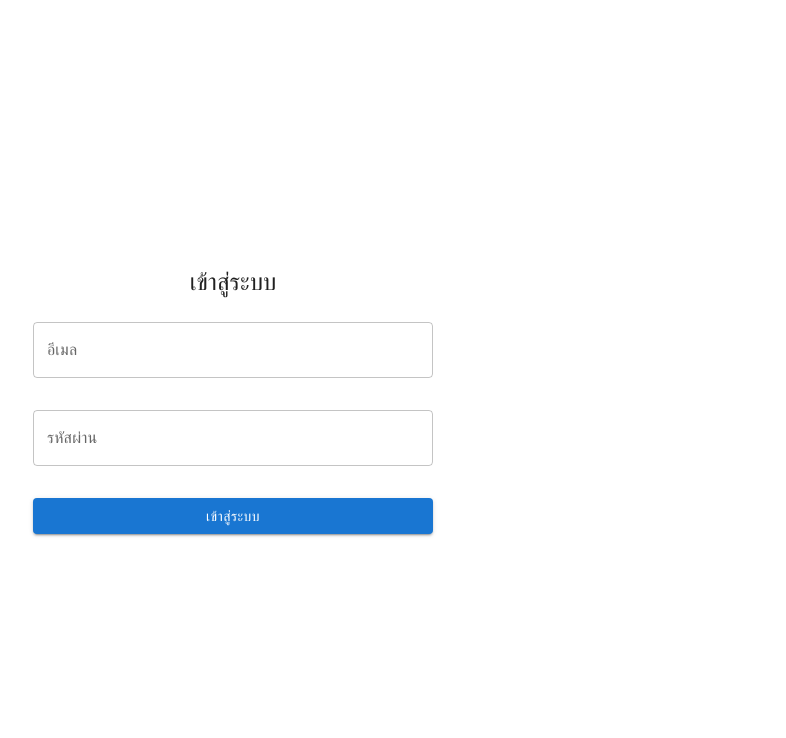
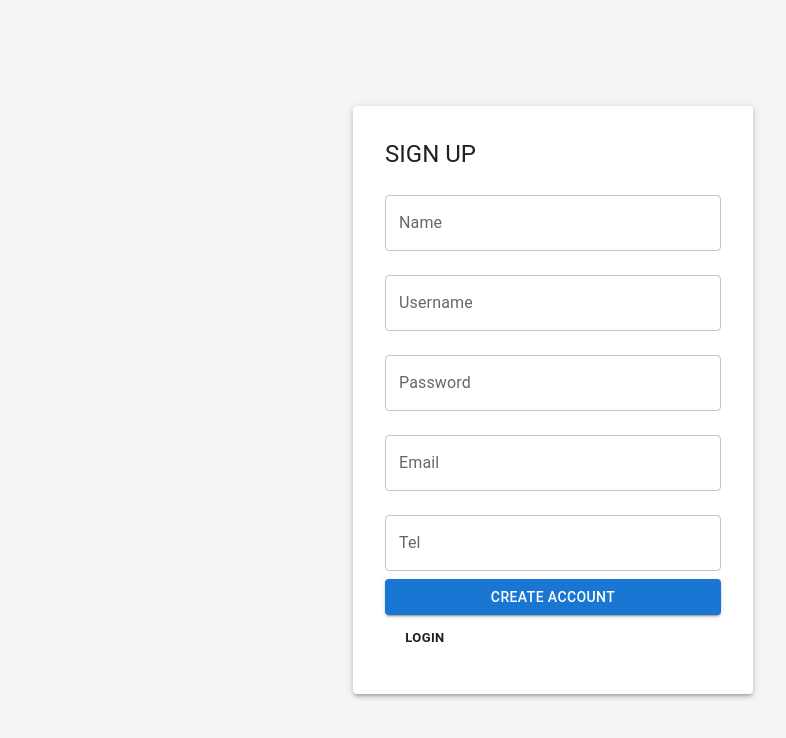
Before and after one commit to tthanaphon/web-volunteer, a React (Create React App) app: page /signup in a window 1280 px wide. Before the commit this address led to /login. Shown: the top 738 px of the page, without its empty margins (87-873 px from the left). Built offline with nearby package versions, Linux system fonts and the light colour scheme.

Commit message:
signup ver1

```diff
--- a/src/App.js
+++ b/src/App.js
@@ -3,35 +3,49 @@ import { Route, Routes, useLocation, Navigate } from 'react-router-dom';
 import { CssBaseline, ThemeProvider, createTheme } from '@mui/material';
 import HomePage from './Front-end/Homepage';
 import LoginPage from './Front-end/LoginPage';
+import SignUpPage from './Front-end/SignUp';
 import Detailpage from './Components/Detailpage';
 import RegistrationForm from './Components/Register';
 import JoinEvent from './Front-end/JoinEventpage';
 
-
 const theme = createTheme();
 
 function App() {
-  const [isAuthenticated, setIsAuthenticated] = useState(false); // Authentication state
+  const [isAuthenticated, setIsAuthenticated] = useState(false);
+  const [userId, setUserId] = useState(null);
   const location = useLocation();
 
   useEffect(() => {
     // Check if the user is authenticated when the app loads
     const authStatus = localStorage.getItem('isAuthenticated');
+    const storedUserId = localStorage.getItem('userID');
     if (authStatus === 'true') {
       setIsAuthenticated(true);
+      setUserId(storedUserId);
     }
   }, []);
 
-  const handleLogin = () => {
+  const handleLogin = (userId) => {
     setIsAuthenticated(true);
+    setUserId(userId);
+    localStorage.setItem('isAuthenticated', 'true'); // Store authentication status
+    localStorage.setItem('userID', userId); // Store user ID
   };
 
+  const handleLogout = () => {
+    localStorage.removeItem('isAuthenticated'); // Remove authentication status
+    localStorage.removeItem('userID'); // Remove user ID
+    setIsAuthenticated(false); // Update state
+    setUserId(null); // Clear user ID from state
+  };
 
   return (
     <ThemeProvider theme={theme}>
       <CssBaseline />
       <div className="App">
-        {location.pathname !== '/login' && isAuthenticated }
+        {location.pathname !== '/login' && isAuthenticated && (
+          <button onClick={handleLogout}>Logout</button> // Logout button
+        )}
         <div className='Content'>
           <Routes>
             <Route
@@ -39,18 +53,25 @@ function App() {
               element={<LoginPage onLogin={handleLogin} />}
             />
             <Route
+              path="/signup"
+              element={<SignUpPage />}  // Route for Sign Up page
+            />
+            <Route
               path="/home"
-              element={isAuthenticated ? <HomePage /> : <Navigate to="/login" />}
+              element={isAuthenticated ? <HomePage onLogout={handleLogout} userId={userId} /> : <Navigate to="/login" />}
             />
             <Route
               path="/event-detail"
-              element={<Detailpage />} />
+              element={isAuthenticated ? <Detailpage userId={userId} /> : <Navigate to="/login" />}
+            />
             <Route
               path="/event-register"
-              element={<RegistrationForm />} />
+              element={isAuthenticated ? <RegistrationForm userId={userId} /> : <Navigate to="/login" />}
+            />
             <Route
               path="/activity-attend"
-              element={<JoinEvent />} />
+              element={isAuthenticated ? <JoinEvent userId={userId} /> : <Navigate to="/login" />}
+            />
             <Route
               path="*"
               element={<Navigate to="/login" />}
--- a/src/Components/Register.js
+++ b/src/Components/Register.js
@@ -10,7 +10,7 @@ import Sidebar from '../Front-end/Sidebar';
 const GENDER_CHOICES = ['ชาย', 'หญิง', 'อื่นๆ'];
 const RELIGION_CHOICES = ['พุทธ', 'คริสต์', 'อิสลาม', 'ฮินดู', 'ซิกข์', 'ไม่มีศาสนา', 'อื่นๆ'];
 
-const RegistrationForm = () => {
+const RegistrationForm = ({ userId  } ) => {
   const location = useLocation();
   const { eventID, event_name } = location.state || {};
   const [loading, setLoading] = useState(false);
@@ -18,7 +18,7 @@ const RegistrationForm = () => {
   const [snackbarOpen, setSnackbarOpen] = useState(false);
 
   const navigate = useNavigate();
-
+  console.log('userid', userId )
 //  console.log('id',eventID)
 //  console.log('name',event_name)
 
@@ -70,7 +70,7 @@ const RegistrationForm = () => {
         etc: formData.etc,
         status: 'active', // Set status to active
         event: eventID, // Use the received eventId
-        user: 3 // Replace with actual user ID or remove if not needed
+        user: userId // Replace with actual user ID or remove if not needed
     };
     console.log('data:', dataToSubmit)
 
--- a/src/Front-end/LoginPage.js
+++ b/src/Front-end/LoginPage.js
@@ -1,94 +1,93 @@
 import React, { useState } from 'react';
-import { TextField, Button, Box, Typography, Paper, Grid } from '@mui/material';
+import { TextField, Button, Box, Typography, Paper } from '@mui/material';
 import { useNavigate } from 'react-router-dom';
+import axios from 'axios';
 
 const LoginPage = ({ onLogin }) => {
-  const [email, setEmail] = useState('');
+  const [username, setUsername] = useState('');
   const [password, setPassword] = useState('');
+  const [error, setError] = useState('');
   const navigate = useNavigate();
 
-  const handleLogin = () => {
-    //user@email.com
-    //p@ssw0rd
-    if (email === '' && password === '') {
-      localStorage.setItem('isAuthenticated', 'true'); // Save login status
-      onLogin();
-      navigate('/home');
+  const handleLogin = async (e) => {
+    e.preventDefault();
+    try {
+      const response = await axios.post('http://127.0.0.1:8000/api/login/user', {
+        username,
+        password,
+      });
+      console.log(response.data);
+      if (response.status === 200) {
+        // Save token and authentication status
+        localStorage.setItem('token', response.data.token);
+        localStorage.setItem('isAuthenticated', 'true'); // Uncomment this if needed
+        localStorage.setItem('username', username);
+
+        // Assuming your response contains user_id inside `user`
+        const userId = response.data.user.user_id; // ดึงค่า user_id จาก `user` object
+        console.log('User logged in:', username);
+        console.log('userid:', userId);
+
+        onLogin(userId);  // Pass userId to the login handler
+        navigate('/home');  // Redirect to the home page
+      }
+    } catch (error) {
+      if (error.response && error.response.data) {
+        setError(error.response.data.error);
       } else {
-      alert('อีเมลหรือรหัสผ่านไม่ถูกต้อง');
+        setError('Login failed. Please try again.');
+      }
     }
   };
 
+
+
+
+  const handleSignUpRedirect = () => {
+    navigate('/signup');  // Redirect to sign-up page
+  };
+
   return (
-    <Box
-      display="flex"
-      justifyContent="center"
-      alignItems="center"
-      height="100vh"
-      width="100vw" // Full screen width
-      bgcolor="#f5f5f5"
-    >
-      <Paper
-        elevation={3}
-        sx={{
-          padding: 0, // No padding for full screen coverage
-          width: '100%',
-          height: '100%', // Full screen height
-          display: 'flex',
-          alignItems: 'center',
-          justifyContent: 'center',
-          borderRadius: 0, // Remove border-radius to cover the entire screen
-        }}
-      >
-        <Grid container spacing={0} sx={{ height: '100%' }}>
-          {/* Left Side - Animal Image */}
+    <Box display="flex" justifyContent="center" alignItems="center" height="100vh" bgcolor="#f5f5f5">
+      <Paper elevation={3} sx={{ padding: 4, width: '400px' }}>
+        <Typography variant="h5" gutterBottom>
+          Login
+        </Typography>
 
-          {/* Right Side - Logo and Login Form */}
-          <Grid item xs={12} md={6} sx={{ height: '100%' }}>
-            <Box
-              display="flex"
-              flexDirection="column"
-              justifyContent="center"
-              alignItems="center"
-              height="100%"
-              padding={4}
-            >
-              <Typography variant="h5" gutterBottom>
-                เข้าสู่ระบบ
-              </Typography>
-              <Box sx={{ width: '75%', maxWidth: '400px' }}> {/* Contain the input fields */}
+        {error && <Typography color="error">{error}</Typography>}
+
         <TextField
-                  label="อีเมล"
+          label="Username"
           variant="outlined"
           fullWidth
           margin="normal"
-                  value={email}
-                  onChange={(e) => setEmail(e.target.value)}
-                  sx={{ marginBottom: 2 }}
+          value={username}
+          onChange={(e) => setUsername(e.target.value)}
         />
         <TextField
-                  label="รหัสผ่าน"
+          label="Password"
           variant="outlined"
           type="password"
           fullWidth
           margin="normal"
           value={password}
           onChange={(e) => setPassword(e.target.value)}
-                  sx={{ marginBottom: 2 }}
         />
+
+        <Button variant="contained" color="primary" fullWidth onClick={handleLogin} sx={{ marginTop: 2 }}>
+          Login
+        </Button>
+
+        {/* Add "Create Account" button */}
         <Button
-                  variant="contained"
-                  color="primary"
+          variant="outlined"
+          color="secondary"
           fullWidth
-                  onClick={handleLogin}
+          onClick={handleSignUpRedirect}
           sx={{ marginTop: 2 }}
         >
-                  เข้าสู่ระบบ
+          Create Account
         </Button>
-              </Box>
-            </Box>
-          </Grid>
-        </Grid>
       </Paper>
     </Box>
   );
--- /dev/null
+++ b/src/Front-end/SignUp.js
@@ -0,0 +1,136 @@
+import React, { useState } from 'react';
+import { TextField, Button, Box, Typography, Paper, CardActions } from '@mui/material';
+import { useNavigate } from 'react-router-dom';
+import axios from 'axios';
+
+const SignUpPage = () => {
+  const [formData, setFormData] = useState({
+    name: '',
+    tel: '',
+    username: '',
+    email: '',
+    password: '',
+    user_img: 'null', // Add a state for the image file
+  });
+  const navigate = useNavigate();
+
+  // Handle form input changes
+  const handleChange = (e) => {
+    const { name, value } = e.target;
+    setFormData((prevData) => ({
+      ...prevData,
+      [name]: value,
+    }));
+  };
+
+
+  // Handle form submission
+  const handleSubmit = async (e) => {
+    e.preventDefault(); // Prevent the default form submission behavior
+
+    const formDataToSend = new FormData(); // Create a FormData object
+    for (const key in formData) {
+      formDataToSend.append(key, formData[key]); // Append each form field to the FormData object
+    }
+
+    try {
+      const response = await axios.post('http://127.0.0.1:8000/api/users/', formDataToSend, {
+        headers: {
+          'Content-Type': 'multipart/form-data', // Set the content type for file uploads
+        },
+      });
+      alert('Registration successful');
+      navigate('/login'); // Redirect to login page after successful sign-up
+    } catch (error) {
+      console.error('Error during sign-up:', error);
+      alert('Error during sign-up: ' + (error.response?.data?.error || 'Unknown error'));
+    }
+  };
+
+  // Redirect to login page
+  const handleSignUpRedirect = () => {
+    navigate('/login');
+  };
+
+  return (
+    <Box display="flex" justifyContent="center" alignItems="center" height="100vh" bgcolor="#f5f5f5">
+      <Paper elevation={3} sx={{ padding: 4, width: '400px' }}>
+        <Typography variant="h5" gutterBottom>
+          SIGN UP
+        </Typography>
+        {/* Form element for capturing input */}
+        <form onSubmit={handleSubmit}>
+          <TextField
+            label="Name"
+            name="name"
+            variant="outlined"
+            fullWidth
+            margin="normal"
+            value={formData.name}
+            onChange={handleChange}
+          />
+          <TextField
+            label="Username"
+            name="username"
+            variant="outlined"
+            fullWidth
+            margin="normal"
+            value={formData.username}
+            onChange={handleChange}
+          />
+          <TextField
+            label="Password"
+            name="password"
+            variant="outlined"
+            type="password"
+            fullWidth
+            margin="normal"
+            value={formData.password}
+            onChange={handleChange}
+          />
+          <TextField
+            label="Email"
+            name="email"
+            variant="outlined"
+            type="email"
+            fullWidth
+            margin="normal"
+            value={formData.email}
+            onChange={handleChange}
+          />
+          <TextField
+            label="Tel"
+            name="tel"
+            variant="outlined"
+            type="tel"
+            fullWidth
+            margin="normal"
+            value={formData.tel}
+            onChange={handleChange}
+          />
+          {/* Submit button for the form */}
+          <Button variant="contained" color="primary" fullWidth type="submit">
+            CREATE ACCOUNT
+          </Button>
+        </form>
+        <CardActions>
+          <Button
+            size="small"
+            color="#d9e139"
+            onClick={handleSignUpRedirect}
+            sx={{
+              fontWeight: 'bold',
+              '&:hover': {
+                bgcolor: '#d9e139',
+              },
+            }}
+          >
+            Login
+          </Button>
+        </CardActions>
+      </Paper>
+    </Box>
+  );
+};
+
+export default SignUpPage;
```
Lines whose indentation alone changed are shown as unchanged.
